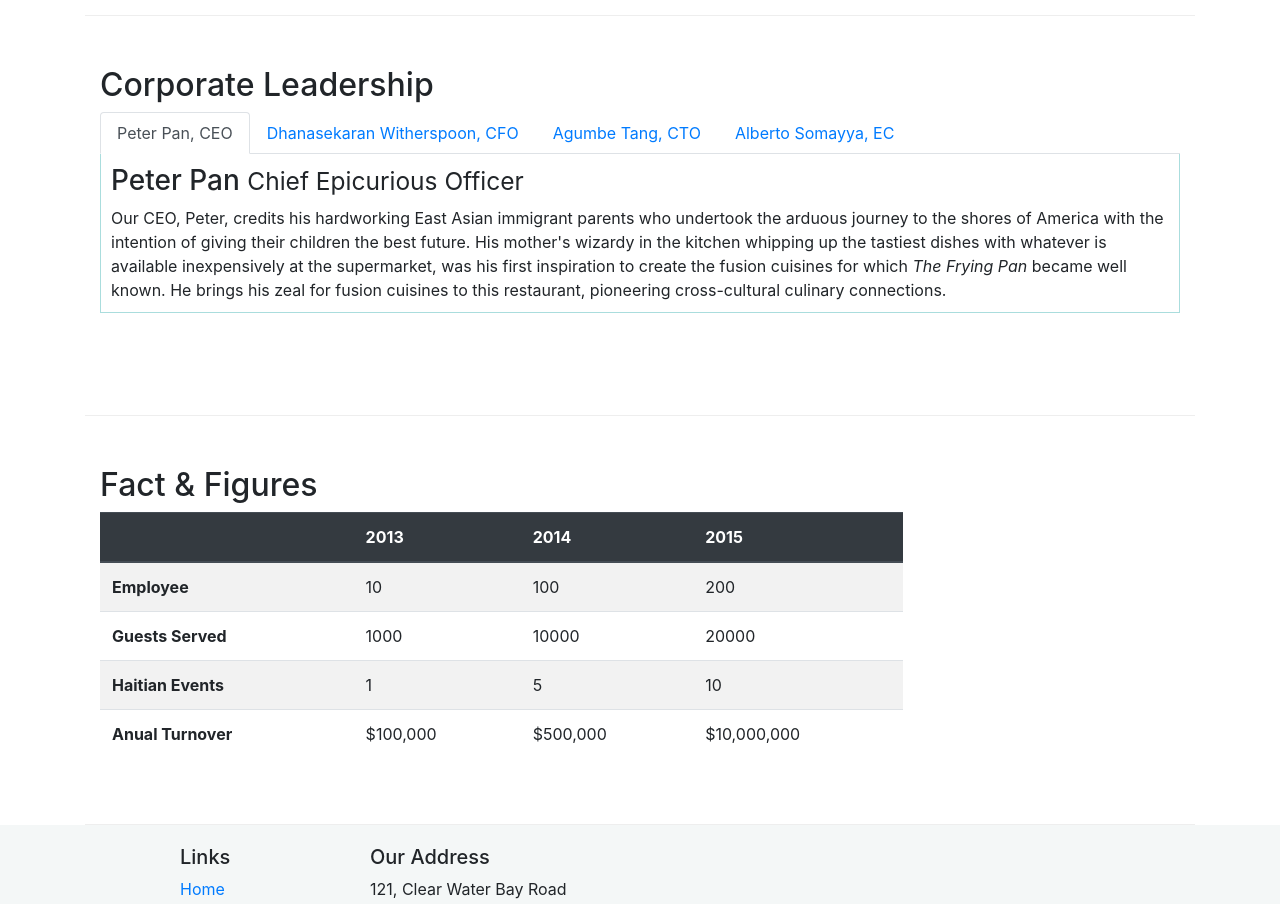
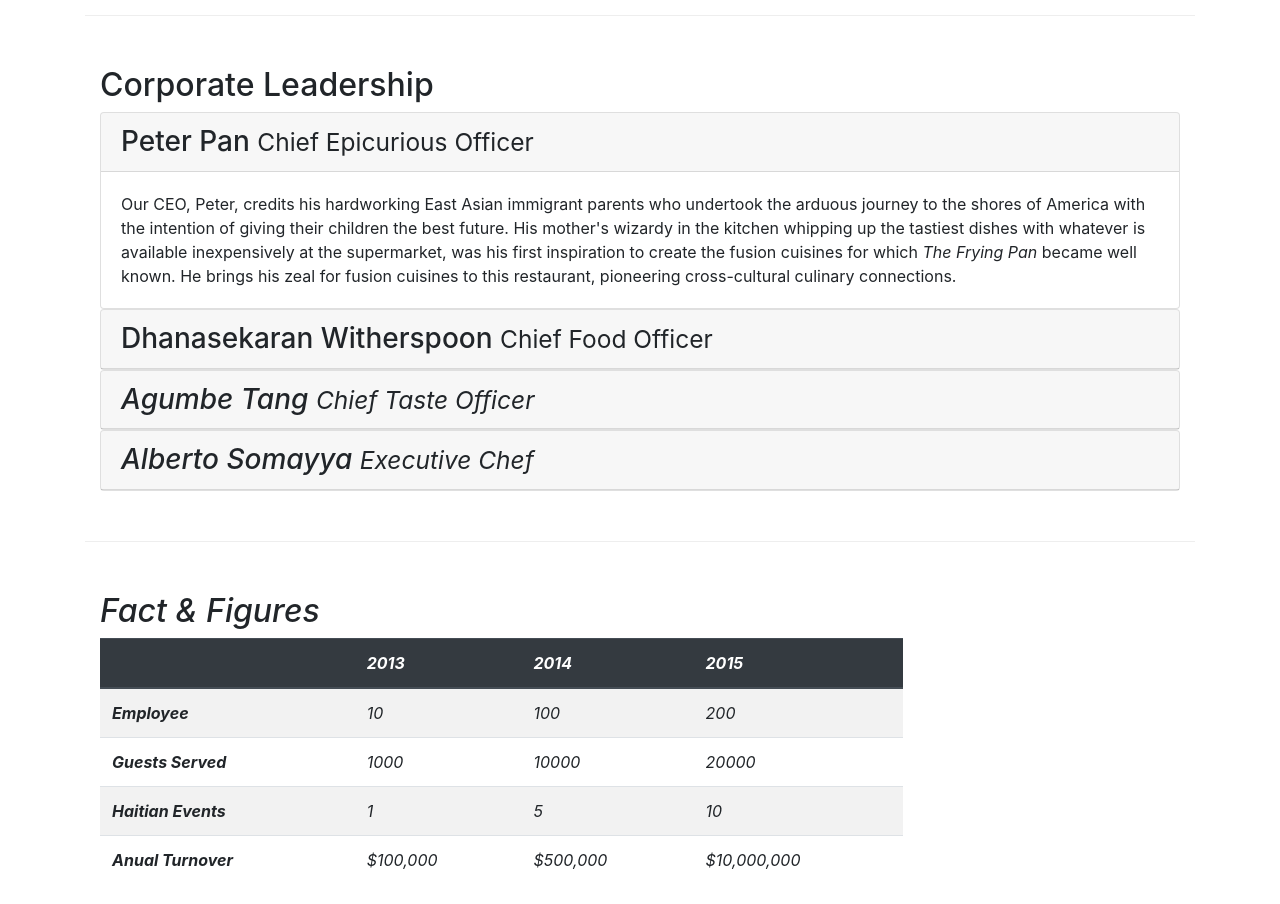
Before and after one commit to renmaoting/bootstrap, a website: page aboutus.html in a window 1280 px wide. Shown: the part 900-1804 px from the top of the page. Drawn offline with nearby package versions, Linux system fonts and the light colour scheme.

Commit message:
nav collaps

```diff
--- a/aboutus.html
+++ b/aboutus.html
@@ -99,46 +99,67 @@
             <div class="col">
                 <h2>Corporate Leadership</h2>
 
-                <ul class="nav nav-tabs">
-                    <li class="nav-item">
-                        <a class="nav-link active" href="#Peter" role="tab" data-toggle="tab">Peter Pan, CEO</a>
-                    </li>
-
-                    <li class="nav-item">
-                        <a class="nav-link" href="#Danny" role="tab" data-toggle="tab">Dhanasekaran Witherspoon, CFO</a>
-                    </li>
-
-                    <li class="nav-item">
-                        <a class="nav-link" href="#Agumbe" role="tab" data-toggle="tab">Agumbe Tang, CTO</a>
-                    </li>
-
-                    <li class="nav-item">
-                        <a class="nav-link" href="#Alberto" role="tab" data-toggle="tab">Alberto Somayya, EC</a>
-                    </li>
-                </ul>
-
-                <div class="tab-content nav-content">
-                    <div role="tab-pannel" class="tab-pane fade show active" id="Peter">
-                        <h3>Peter Pan <small>Chief Epicurious Officer</small></h3>
-                        <div class="d-none d-sm-block">Our CEO, Peter, credits his hardworking East Asian immigrant parents who undertook the arduous journey to the shores of America with the intention of giving their children the best future. His mother's wizardy in the kitchen whipping up the tastiest dishes with whatever is available inexpensively at the supermarket, was his first inspiration to create the fusion cuisines for which <em>The Frying Pan</em> became well known. He brings his zeal for fusion cuisines to this restaurant, pioneering cross-cultural culinary connections.</div>
+                <div id="accordion">
+                    <div class="card">
+                        <div class="card-header" role="tab" id="peterhead">
+                            <h3 class="mb-0">
+                                <a data-toggle="collapse" data-target="#Peter">
+                                    Peter Pan <small>Chief Epicurious Officer</small>
+                                </a>
+                            </h3>
+                        </div>
+                        <div role="tab-pannel" class="collapse show" id="Peter" data-parent="#accordion">
+                                <div class="card-body">
+                                    <div class="d-none d-sm-block">Our CEO, Peter, credits his hardworking East Asian immigrant parents who undertook the arduous journey to the shores of America with the intention of giving their children the best future. His mother's wizardy in the kitchen whipping up the tastiest dishes with whatever is available inexpensively at the supermarket, was his first inspiration to create the fusion cuisines for which <em>The Frying Pan</em> became well known. He brings his zeal for fusion cuisines to this restaurant, pioneering cross-cultural culinary connections.</div>
+                                </div>
+                        </div>
                     </div>
 
-                    <div role="tab-pannel" class="tab-pane fade" id="Danny">
-                        <h3>Dhanasekaran Witherspoon <small>Chief Food Officer</small></h3>
-                        <p class="d-none d-sm-block">Our CFO, Danny, as he is affectionately referred to by his colleagues, comes from a long established family tradition in farming and produce. His experiences growing up on a farm in the Australian outback gave him great appreciation for varieties of food sources. As he puts it in his own words, <em>Everything that runs, wins, and everything that stays, pays!</em></p>
+                    <div class="card">
+                        <div class="card-header" role="tab" id="peterhead">
+                            <h3 class="mb-0">
+                                <a data-toggle="collapse" data-target="#Danny">
+                                    Dhanasekaran Witherspoon <small>Chief Food Officer</small>
+                                </a>
+                            </h3>
+                        </div>
+                        <div role="tab-pannel" class="collapse" id="Danny" data-parent="#accordion">
+                                <div class="card-body">
+                                    <div class="d-none d-sm-block">Our CFO, Danny, as he is affectionately referred to by his colleagues, comes from a long established family tradition in farming and produce. His experiences growing up on a farm in the Australian outback gave him great appreciation for varieties of food sources. As he puts it in his own words, <em>Everything that runs, wins, and everything that stays, pays!</div>
+                                </div>
+                        </div>
                     </div>
 
-                    <div role="tab-pannel" class="tab-pane fade" id="Agumbe">
-                        <h3>Agumbe Tang <small>Chief Taste Officer</small></h3>
-                        <p class="d-none d-sm-block">Blessed with the most discerning gustatory sense, Agumbe, our CTO, personally ensures that every dish that we serve meets his exacting tastes. Our chefs dread the tongue lashing that ensues if their dish does not meet his exacting standards. He lives by his motto, <em>You click only if you survive my lick.</em></p>
+                    <div class="card">
+                        <div class="card-header" role="tab" id="peterhead">
+                            <h3 class="mb-0">
+                                <a data-toggle="collapse" data-target="#Agumbe">
+                                    Agumbe Tang <small>Chief Taste Officer</small>
+                                </a>
+                            </h3>
+                        </div>
+                        <div role="tab-pannel" class="collapse" id="Agumbe" data-parent="#accordion">
+                                <div class="card-body">
+                                    <div class="d-none d-sm-block">Blessed with the most discerning gustatory sense, Agumbe, our CTO, personally ensures that every dish that we serve meets his exacting tastes. Our chefs dread the tongue lashing that ensues if their dish does not meet his exacting standards. He lives by his motto, <em>You click only if you survive my lick.</div>
+                                </div>
+                        </div>
                     </div>
 
-                    <div role="tab-pannel" class="tab-pane fade" id="Alberto">
-                        <h3>Alberto Somayya <small>Executive Chef</small></h3>
-                        <p class="d-none d-sm-block">Award winning three-star Michelin chef with wide International experience having worked closely with whos-who in the culinary world, he specializes in creating mouthwatering Indo-Italian fusion experiences. He says, <em>Put together the cuisines from the two craziest cultures, and you get a winning hit! Amma Mia!</em></p>
+                    <div class="card">
+                        <div class="card-header" role="tab" id="peterhead">
+                            <h3 class="mb-0">
+                                <a data-toggle="collapse" data-target="#Alberto">
+                                    Alberto Somayya <small>Executive Chef</small>
+                                </a>
+                            </h3>
+                        </div>
+                        <div role="tab-pannel" class="collapse" id="Alberto" data-parent="#accordion">
+                                <div class="card-body">
+                                    <div class="d-none d-sm-block">Award winning three-star Michelin chef with wide International experience having worked closely with whos-who in the culinary world, he specializes in creating mouthwatering Indo-Italian fusion experiences. He says, <em>Put together the cuisines from the two craziest cultures, and you get a winning hit! Amma Mia!</div>
+                                </div>
+                        </div>
                     </div>
                 </div>
-
             </div>
        </div>
        <div class="row row-content">
```
